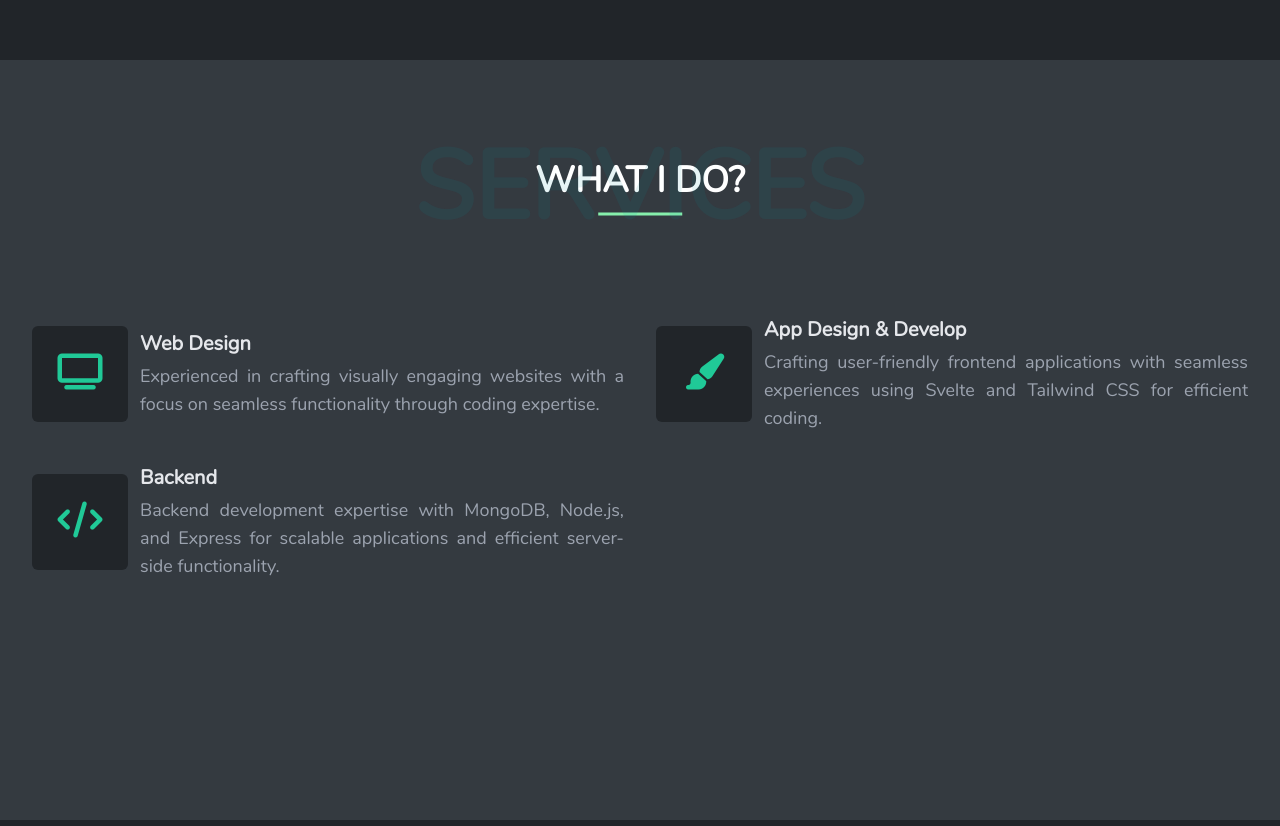
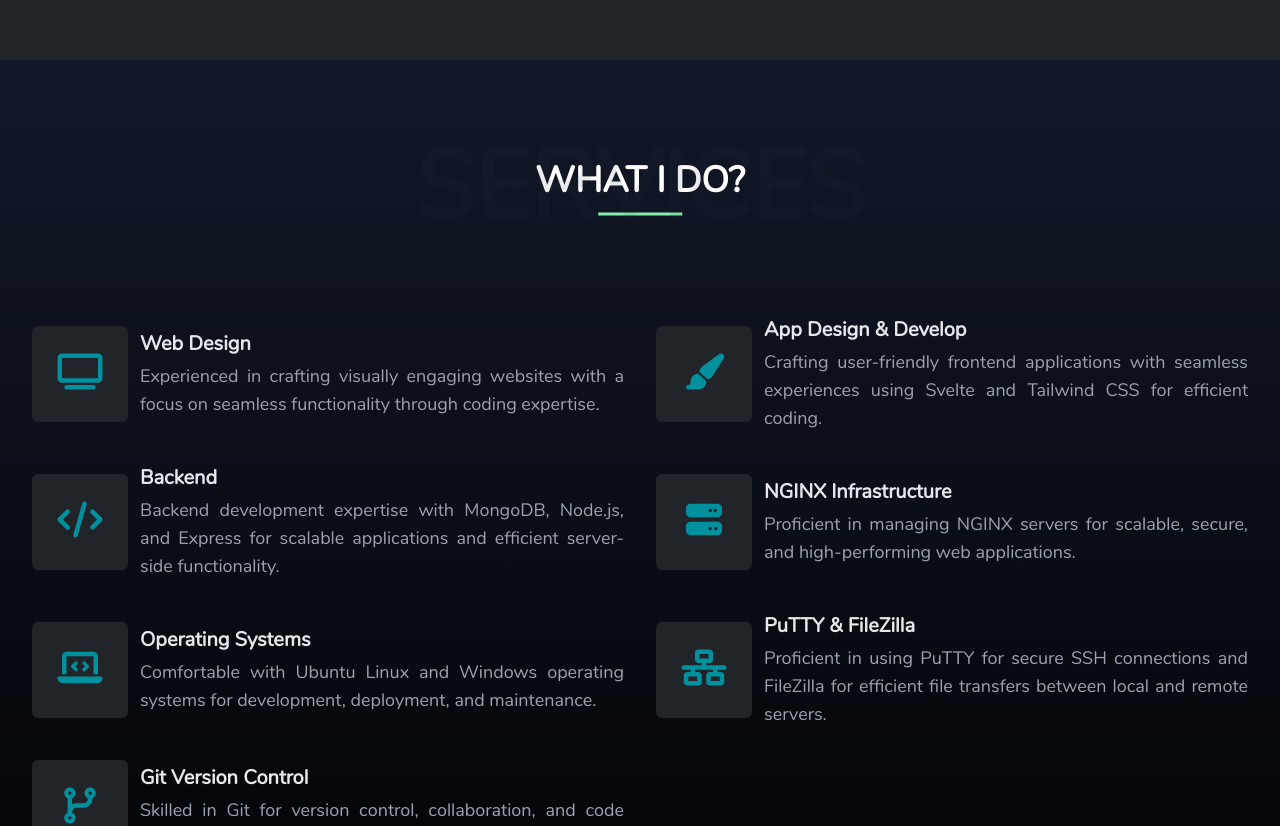
Before and after one commit to venky-123-debug/My_Portfolio, a Svelte app: page / in a window 1280 px wide. Shown: the part 1540-2366 px from the top of the page. Built offline with nearby package versions, Linux system fonts and the light colour scheme.

Commit message:
what Ido page work completed

```diff
--- a/src/pages/whatIDo/components/cards.svelte
+++ b/src/pages/whatIDo/components/cards.svelte
@@ -22,8 +22,8 @@
 <div class="flex items-center gap-3">
   <div class="w-24 h-24 aspect-square bg-aboutBg items-center justify-center flex rounded-md">
     <div></div>
-    <div class="text-primaryGreen text-4xl">
-      <i class="{item.logo}"></i>
+    <div class="color text-4xl">
+      <i class={item.logo}></i>
     </div>
   </div>
   <div class="flex flex-col gap-1">
--- a/src/pages/whatIDo/index.svelte
+++ b/src/pages/whatIDo/index.svelte
@@ -1,25 +1,60 @@
 <script>
   import Cards from "./components/cards.svelte"
+
   let items = [
-    { title: "Web Design", description: "Experienced in crafting visually engaging websites with a focus on seamless functionality through coding expertise.", logo: "fa-solid fa-tv" },
-    { title: "App Design & Develop", description: "Crafting user-friendly frontend applications with seamless experiences using Svelte and Tailwind CSS for efficient coding.", logo: "fa-solid fa-paintbrush" },
-    { title: "Backend", description: "Backend development expertise with MongoDB, Node.js, and Express for scalable applications and efficient server-side functionality.", logo: "fa-solid fa-code" },
+    {
+      title: "Web Design",
+      description: "Experienced in crafting visually engaging websites with a focus on seamless functionality through coding expertise.",
+      logo: "fa-solid fa-tv",
+    },
+    {
+      title: "App Design & Develop",
+      description: "Crafting user-friendly frontend applications with seamless experiences using Svelte and Tailwind CSS for efficient coding.",
+      logo: "fa-solid fa-paintbrush",
+    },
+    {
+      title: "Backend",
+      description: "Backend development expertise with MongoDB, Node.js, and Express for scalable applications and efficient server-side functionality.",
+      logo: "fa-solid fa-code",
+    },
+    {
+      title: "NGINX Infrastructure",
+      description: "Proficient in managing NGINX servers for scalable, secure, and high-performing web applications.",
+      logo: "fa-solid fa-server",
+    },
+    {
+      title: "Operating Systems",
+      description: "Comfortable with Ubuntu Linux and Windows operating systems for development, deployment, and maintenance.",
+      logo: "fa-solid fa-laptop-code",
+    },
+    {
+      title: "PuTTY & FileZilla",
+      description: "Proficient in using PuTTY for secure SSH connections and FileZilla for efficient file transfers between local and remote servers.",
+      logo: "fa-solid fa-network-wired",
+    },
+    {
+      title: "Git Version Control",
+      description: "Skilled in Git for version control, collaboration, and code management in modern development workflows.",
+      logo: "fa-solid fa-code-branch",
+    },
   ]
 </script>
 
-<div class="flex flex-col m-auto bg-servicesBg w-screen min-h-full pb-60 overflow-hidden p-8">
+<div class="flex flex-col m-auto bg-gradient-to-b from-gray-900 to-black w-screen min-h-screen pb-60 overflow-hidden p-8">
+  <!-- Header Section -->
   <div class="relative top-12 mx-auto h-32">
     <div class="relative text-center">
-      <span class="text-8xl opacity-10 color font-bold relative z-10">SERVICES</span>
+      <span class="text-8xl opacity-10 text-gray-700 font-bold relative z-10">SERVICES</span>
       <div class="absolute w-3/4 mx-auto text-white text-4xl font-bold top-1/2 left-1/2 transform -translate-x-1/2 -translate-y-1/2">
         WHAT I DO?
-        <div class="border mt-3 border-green-300 border-b-2 w-1/4 mx-auto" />
+        <div class="border mt-3 border-green-300 border-b-2 w-1/4 mx-auto"></div>
       </div>
     </div>
   </div>
 
+  <!-- Services Section -->
   <div class="flex w-full pt-24 items-start justify-center gap-6">
-    <div class="w-full grid grid-cols-2 gap-8">
+    <div class="w-full grid grid-cols-1 sm:grid-cols-2 gap-8">
       {#each items as item (item.title)}
         <Cards {item} />
       {/each}
```
